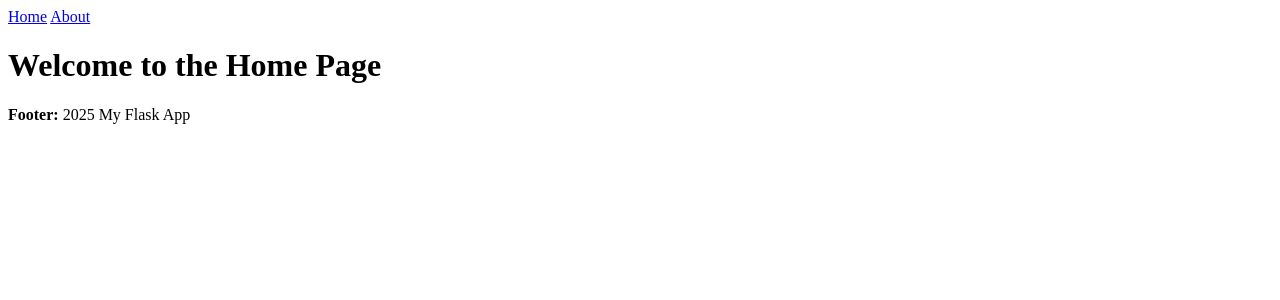
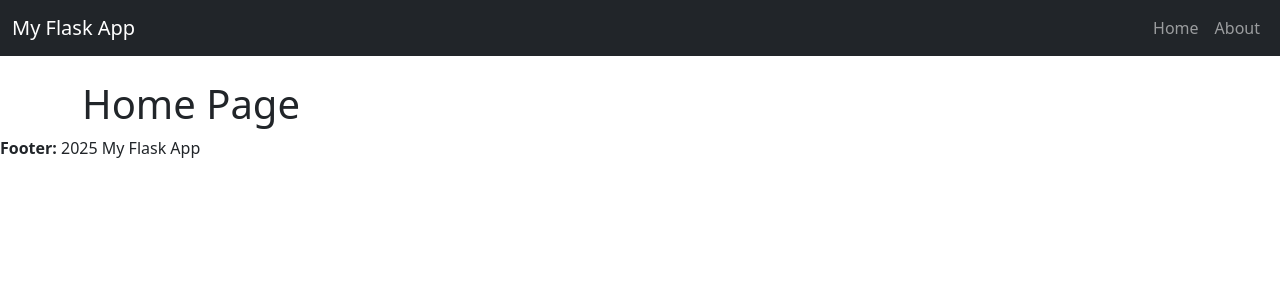
Before and after one commit to IaKalandia/flaskproject, a Flask app: page / in a window 1280 px wide. Shown: the top 300 px of the page. Run offline with Flask 3, Linux system fonts and the light colour scheme.

Commit message:
update files

```diff
--- a/templates/about.html
+++ b/templates/about.html
@@ -1,4 +1,3 @@
-<!-- templates/about.html -->
 {% extends 'base.html' %} {% block title %}About Us{% endblock %} {% block
 content %}
 <h1>About This Site</h1>
--- a/templates/base.html
+++ b/templates/base.html
@@ -4,12 +4,48 @@
   <head>
     <meta charset="UTF-8" />
     <title>{% block title %}Flask App{% endblock %}</title>
+    <!-- Bootstrap CSS CDN -->
+    <link
+      href="https://cdn.jsdelivr.net/npm/bootstrap@5.3.3/dist/css/bootstrap.min.css"
+      rel="stylesheet"
+    />
   </head>
   <body>
-    {% include 'header.html' %}
+    <!-- Black Navbar -->
+    <nav class="navbar navbar-expand-lg navbar-dark bg-dark">
+      <div class="container-fluid">
+        <a class="navbar-brand" href="{{ url_for('index') }}">My Flask App</a>
+        <button
+          class="navbar-toggler"
+          type="button"
+          data-bs-toggle="collapse"
+          data-bs-target="#navbarNav"
+          aria-controls="navbarNav"
+          aria-expanded="false"
+          aria-label="Toggle navigation"
+        >
+          <span class="navbar-toggler-icon"></span>
+        </button>
 
-    <main>{% block content %}{% endblock %}</main>
+        <div class="collapse navbar-collapse" id="navbarNav">
+          <ul class="navbar-nav ms-auto">
+            <li class="nav-item">
+              <a class="nav-link" href="{{ url_for('index') }}">Home</a>
+            </li>
+            <li class="nav-item">
+              <a class="nav-link" href="{{ url_for('about') }}">About</a>
+            </li>
+          </ul>
+        </div>
+      </div>
+    </nav>
+
+    <!-- Main Content -->
+    <main class="container mt-4">{% block content %}{% endblock %}</main>
 
     {% include 'footer.html' %}
+
+    <!-- Bootstrap JS CDN (for navbar toggler) -->
+    <script src="https://cdn.jsdelivr.net/npm/bootstrap@5.3.3/dist/js/bootstrap.bundle.min.js"></script>
   </body>
 </html>
--- a/templates/footer.html
+++ b/templates/footer.html
@@ -1,4 +1,3 @@
-<!-- templates/footer.html -->
 <footer>
   <p><b>Footer: </b>2025 My Flask App</p>
 </footer>
--- a/templates/header.html
+++ b/templates/header.html
@@ -1,4 +1,3 @@
-<!-- templates/header.html -->
 <header>
   <nav>
     <a href="{{ url_for('index') }}">Home</a>
--- a/templates/index.html
+++ b/templates/index.html
@@ -1,5 +1,4 @@
-<!-- templates/index.html -->
 {% extends 'base.html' %} {% block title %}Home{% endblock %} {% block content
 %}
-<h1>Welcome to the Home Page</h1>
+<h1>Home Page</h1>
 {% endblock %}
```
